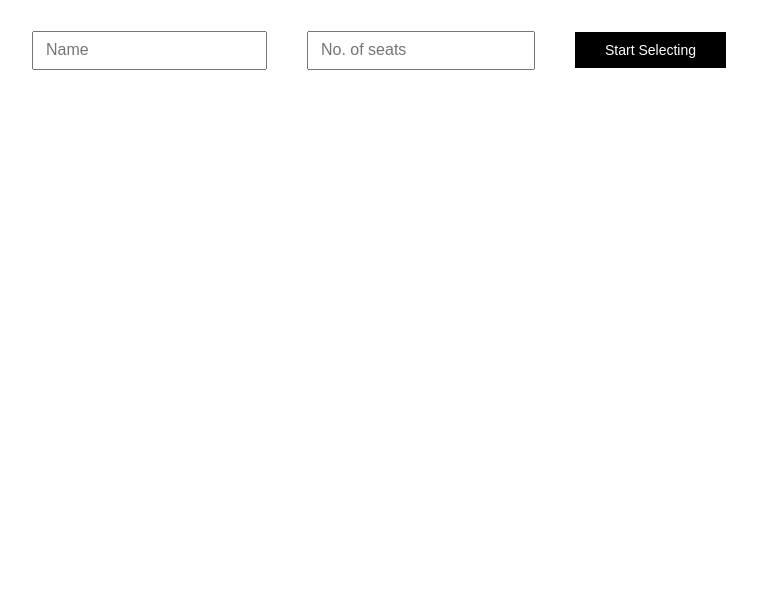
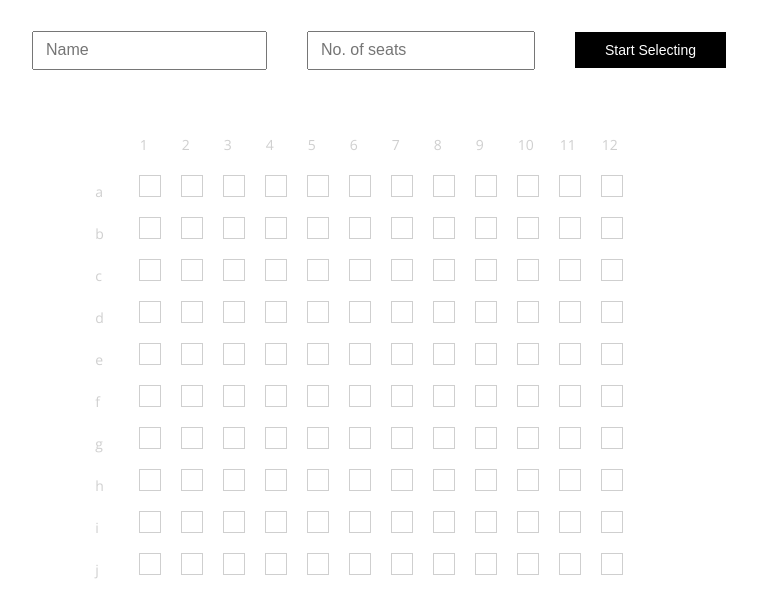
Before and after one commit to Navidioe/popcornTime, a React app: page / in a window 1280 px wide. Shown: the part 61-658 px from the top of the page, without its empty margins (276-1033 px from the left). Built offline with nearby package versions, Linux system fonts and the light colour scheme.

Commit message:
Theater component completion

```diff
--- a/package.json
+++ b/package.json
@@ -63,6 +63,7 @@
     "webpack-dev-server": "^1.12.0"
   },
   "dependencies": {
+    "classnames": "^2.2.5",
     "core-js": "^2.0.0",
     "normalize.css": "^4.0.0",
     "react": "^15.0.0",
--- a/src/components/BookingFormComponent.js
+++ b/src/components/BookingFormComponent.js
@@ -13,6 +13,7 @@ class BookingFormComponent extends React.Component {
 		this.handleNameChange = this.handleNameChange.bind(this);
 		this.handleSeatsChange = this.handleSeatsChange.bind(this);
 		this.handleSubmitForm = this.handleSubmitForm.bind(this);
+		this.handleResetSubmitForm = this.handleResetSubmitForm.bind(this);
   }
 
 	handleNameChange(event) {
@@ -27,6 +28,10 @@ class BookingFormComponent extends React.Component {
 		event.preventDefault();
 		this.props.handleBookingForm(this.state.name, this.state.seats);
 	}
+
+	handleResetSubmitForm() {
+  	this.setState({ name: '', seats: '' });
+  }
 
   render() {
     return (
--- a/src/components/Main.js
+++ b/src/components/Main.js
@@ -4,34 +4,52 @@ require('styles/App.scss');
 
 import React from 'react';
 import BookingFormComponent from './BookingFormComponent';
+import TheaterComponent from './TheaterComponent';
 
 class AppComponent extends React.Component {
 
 	constructor(props) {
     super(props);
 		this.state = {
-			theaterData: {
-				bookingForm: {},
-				rows: 10,
-				columns: 12,
-				reserved: [],
-				selected: []
-			}
+			bookingForm: {},
+			enableTheater: false,
+			rows: 10,
+			columns: 12,
+			reserved: [],
+			reservations: []
 		}
 		this.handleBookingForm = this.handleBookingForm.bind(this);
+		this.handleBookingConfirmation = this.handleBookingConfirmation.bind(this);
   }
 
   handleBookingForm(name, seats){
   	this.setState({
-  		theaterData: { bookingForm: { name: name, seats: seats }}
-  	})
+			bookingForm: { name: name, seats: seats },
+			enableTheater: true
+  	});
+  	this.refs.theaterComponent.handleResetSelected();
+  }
+
+  handleBookingConfirmation(selectedSeats){
+  	this.setState({
+			bookingForm: {},
+			enableTheater: false,
+			reserved: this.state.reserved.push(selectedSeats),
+			reservations: this.state.reservations.push({
+				name: this.state.bookingForm.name,
+				seats: selectedSeats
+			})
+  	});
+  	this.refs.bookingFormComponent.handleResetSubmitForm();
+  	this.refs.theaterComponent.handleResetSelected();
   }
 
   render() {
     return (
       <div className="container">
         <div className="title">Popcorn Time</div>
-        <BookingFormComponent handleBookingForm={this.handleBookingForm}/>
+        <BookingFormComponent ref="bookingFormComponent" handleBookingForm={this.handleBookingForm}/>
+        <TheaterComponent ref="theaterComponent" handleBookingConfirmation={this.handleBookingConfirmation} seatLimit={this.state.bookingForm.seats} enableTheater={this.state.enableTheater} reserved={this.state.reserved} rows={this.state.rows} columns={this.state.columns}/>
       </div>
     );
   }
--- /dev/null
+++ b/src/components/TheaterComponent.js
@@ -0,0 +1,98 @@
+'use strict';
+require('styles/Theater.scss');
+
+import React from 'react';
+import classNames from 'classnames';
+
+class TheaterComponent extends React.Component {
+
+	constructor(props) {
+    super(props);
+		this.state = {
+			selected: []
+		}
+		this.handleResetSelected = this.handleResetSelected.bind(this);
+		this.handleSeatSelect = this.handleSeatSelect.bind(this);
+		this.handleConfirmSeats = this.handleConfirmSeats.bind(this);
+		this.getRowClass = this.getRowClass.bind(this);
+		this.renderSeats = this.renderSeats.bind(this);
+		this.renderHeadCols = this.renderHeadCols.bind(this);
+  }
+
+  handleResetSelected() {
+  	this.setState({ selected: [] });
+  }
+
+  handleSeatSelect(row,col) {
+  	var oldArr = this.state.selected;
+  	if(this.props.reserved.includes(row+'-'+col)){
+  		alert('Don\'t try to steal someone else\'s seat.');
+  		return;
+  	}
+
+  	if(this.state.selected.includes(row+'-'+col)){
+  		oldArr.splice(oldArr.indexOf(row+'-'+col), 1);
+  		this.setState({ selected: oldArr });
+  		return;
+  	}
+
+		if(this.state.selected.length<this.props.seatLimit) {
+			oldArr.push(row+'-'+col);
+			this.setState({ selected: oldArr });
+  	} else {
+  		alert('That\'s all you can select!');
+  	}
+  }
+
+  handleConfirmSeats() {
+  	this.props.handleBookingConfirmation(this.state.selected);
+  }
+
+	getRowClass(row,col) {
+		return classNames({
+      'seat': true,
+      'booked': this.props.reserved.includes(row+'-'+col),
+      'selected': this.state.selected.includes(row+'-'+col)
+    });
+	}
+
+	renderSeats(row) {
+		return (
+			<div className="seatsWrapper">
+				{[...Array(this.props.columns)].map((x, i) =>
+			    <span key={i} onClick={this.handleSeatSelect.bind(this, row, i+1)} className={this.getRowClass(row,i+1)}></span>
+			  )}
+		  </div>
+		);
+	}
+
+	renderHeadCols() {
+		return (
+			<div className="seatsWrapper">
+				{[...Array(this.props.columns)].map((x, i) =>
+			    <span key={i} className="seat no-border">{i+1}</span>
+			  )}
+		  </div>
+		);
+	}
+
+  render() {
+  	var alphabet = 'abcdefghijklmnopqrstuvwxyz'.split('');
+  	var overlayClass = classNames({
+      'overlay': true,
+      'overlay-hide': this.props.enableTheater
+    });
+    return (
+      <div className="theater">
+      	<span className={overlayClass}></span>
+      	<div><span className="rowTitleWrapper"></span> {this.renderHeadCols()}</div>
+      	{[...Array(this.props.rows)].map((x, i) =>
+			    <div key={i}><span className="rowTitleWrapper">{alphabet[i]}</span> {this.renderSeats(i+1)}</div>
+			  )}
+			  <button disabled={this.state.selected.length!=this.props.seatLimit} onClick={this.handleConfirmSeats}>Confirm Booking</button>
+      </div>
+    );
+  }
+}
+
+export default TheaterComponent;
--- a/src/styles/App.scss
+++ b/src/styles/App.scss
@@ -21,3 +21,20 @@ body {
     text-align: center;
   }
 }
+button {
+  border: none;
+  outline: none;
+  background: #000;
+  color: #fff;
+  padding: 10px 30px;
+  margin: 15px auto;
+  box-shadow: none;
+  cursor: pointer;
+  &:hover {
+    background: #4c4c4c;
+  }
+  &[disabled] {
+    cursor: not-allowed;
+    background: #d2d2d2;
+  }
+}
--- a/src/styles/BookingForm.scss
+++ b/src/styles/BookingForm.scss
@@ -16,18 +16,5 @@
   .submit-wrapper {
   	display: inline-block;
   	padding: 0px 20px;
-  	button {
-  		border: none;
-  		outline: none;
-  		background: #000;
-  		color: #fff;
-  		padding: 10px 30px;
-  		margin: 15px auto;
-  		box-shadow: none;
-  		cursor: pointer;
-  		&:hover {
-	  		background: #4c4c4c;
-	  	}
-  	}
   }
 }
--- /dev/null
+++ b/src/styles/Theater.scss
@@ -0,0 +1,41 @@
+.theater {
+	text-align: center;
+	margin: 40px auto;
+  position: relative;
+  .overlay {
+    position: absolute;
+    height: 100%;
+    width: 100%;
+    top: 0;
+    left: 0;
+    display: block;
+    background: rgba(255,255,255,0.8);
+  }
+  .overlay-hide {
+    display: none;
+  }
+	.rowTitleWrapper {
+		width: 30px;
+    display: inline-flex;
+	}
+	.seatsWrapper {
+		display: inline-flex;
+	}
+  .seat {
+  	height: 20px;
+    margin: 10px;
+    width: 20px;
+    display: inline-flex;
+    border: 1px solid #111;
+    cursor: pointer;
+  }
+  .booked {
+  	background: #f44336;
+  }
+  .selected {
+  	background: #4caf50;
+  }
+  .no-border {
+  	border-color: #fff;
+  }
+}
```
Also changed, not shown: test/components/TheaterComponentTest.js (added, +22 -0 lines).
